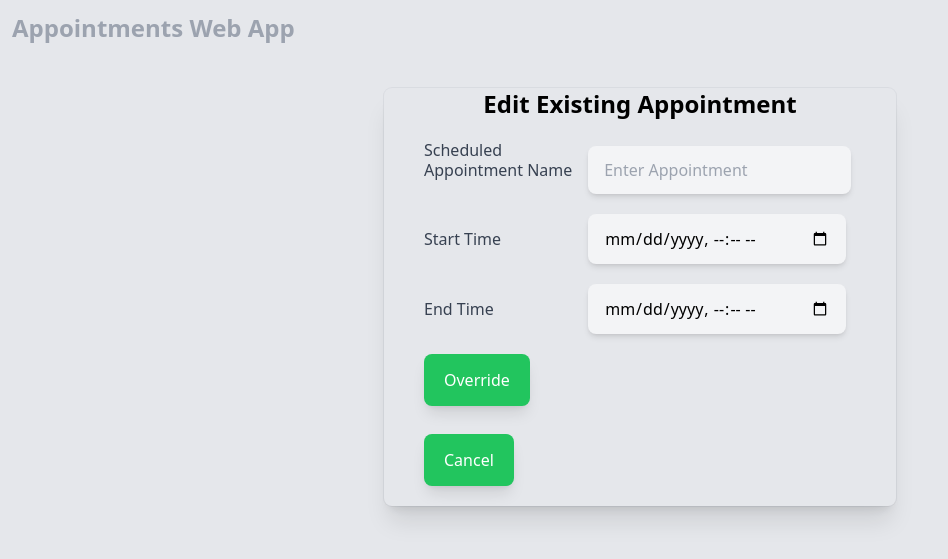
After one commit to nithish1018/ScheduleEase, a Node project: template views/overlap.ejs in a window 1280 px wide. The commit adds this page. Shown: the top 559 px of the page, without its empty margins (0-948 px from the left). Run offline with Node 20 templates, Linux system fonts and the light colour scheme; the template is opened without the code that fills it, so the values that code supplies are empty; some libraries are stand-ins or nearby versions.

Commit message:
Added handling completely overlapping appointments

```diff
--- /dev/null
+++ b/views/overlap.ejs
@@ -0,0 +1,51 @@
+<!DOCTYPE html>
+<html lang="en">
+<head>
+    <meta charset="UTF-8">
+    <meta http-equiv="X-UA-Compatible" content="IE=edge">
+    <meta name="viewport" content="width=device-width, initial-scale=1.0">
+    <meta name="csrf-token" content="<%= csrfToken %>">
+    <script src="https://cdn.tailwindcss.com"></script>
+    <title> Overlap Appointment </title>
+</head>
+<body class="bg-gray-200" >
+    <%- include('header.ejs') %>
+    <div class="relative mx-auto mb-8 w-fit">
+        <% if(messages && messages.error && messages.error.length > 0)  { %>
+           <% for(var i=0; i<messages.error.length; i++) { %>
+                <br>   <li class="text-white rounded px-40 py-4 bg-red-500"> <%= messages.error[i] %></li>
+           <% } %>
+         <% } %>
+      </div>
+    <div class="relative bg-gray-200 px-6 pb-5 shadow-xl ring-1 ring-gray-900/5 sm:mx-auto sm:max-w-lg sm:rounded-lg sm:px-10">
+        <div class="mx-auto max-w-md">
+            <h2 class="text-2xl  text-center font-bold my-5">Edit Existing Appointment
+
+            </h2>
+
+            <div class="divide-y  divide-gray-300/50">
+                <div class="space-y-6 text-base leading-7 text-ray-600">
+                    <form action="/tasks/<%=appointmentId%>" method="post">
+                        <input type="hidden" name="_csrf" value="<%= csrfToken %>">
+                        <label for="appointment" class="text-md w-40 inline-block font-medium leading-5 text-gray-700">
+                            Scheduled Appointment Name
+                        </label>
+                        <input required type="text" id="appointment" name="appointment" value="<%=appointmentName%>" class="bg-gray-100 inline-block rounded-lg shadow-md py-3 px-4 mb-5 text-base leading-6 placeolder-gray-500" placeholder="Enter Appointment" required><br/>
+                        <label for="start" class="text-md w-40 inline-block font-medium leading-3 text-gray-700">Start Time</label>
+                        <input required type="datetime-local" id="start" name="start" value="<%=start%>" class="bg-gray-100 inline-block rounded-lg shadow-md py-3 px-4 mb-5 text-base leading-6 placeolder-gray-500" placeholder="start Time"><br/>
+                        <label for="end" class="text-md w-40 inline-block font-medium leading-3 text-gray-700">End Time</label>
+                        <input required type="datetime-local" id="end" value="<%=end%>" name="end" class="bg-gray-100 inline-block rounded-lg shadow-md py-3 px-4 mb-5 text-base leading-6 placeolder-gray-500" placeholder="End Time"><br/>
+                        <button type="submit" id="submit" class="w-fit rounded-lg shadow-lg px-5 py-3 bg-green-500 text-white hover:bg-green-400 focus:outline-none focus block">Override</button>
+                        <br>
+                        <a href="/tasks">  <button  class="w-fit rounded-lg shadow-lg px-5 py-3 bg-green-500 text-white hover:bg-green-400 focus:outline-none focus block">Cancel</button>
+                      </a>
+
+                    </form>
+
+                </div>
+
+            </div>
+        </div>
+    </div>
+</body>
+</html>
--- a/views/tasks.ejs
+++ b/views/tasks.ejs
@@ -79,8 +79,8 @@
                       </div>
 
                    <% } %>
-                   <div>
-                 <br> <a href="appointment/new" class="underline text-green-400 text-2xl px-3 py-3 hover:text-green-600">--> Add More Appointments From Here</a>
+                   <div class="px-3">
+                 <br> <a href="appointment/new" class=" text-white bg-blue-700 rounded text-xl px-3 py-3 hover:bg-blue-600"> + Add More Appointments From Here</a>
                   <% } %>
                   </div>
 
```
Also changed, not shown: app.js (+62 -2 lines), models/appointment.js (+15 -0 lines).
